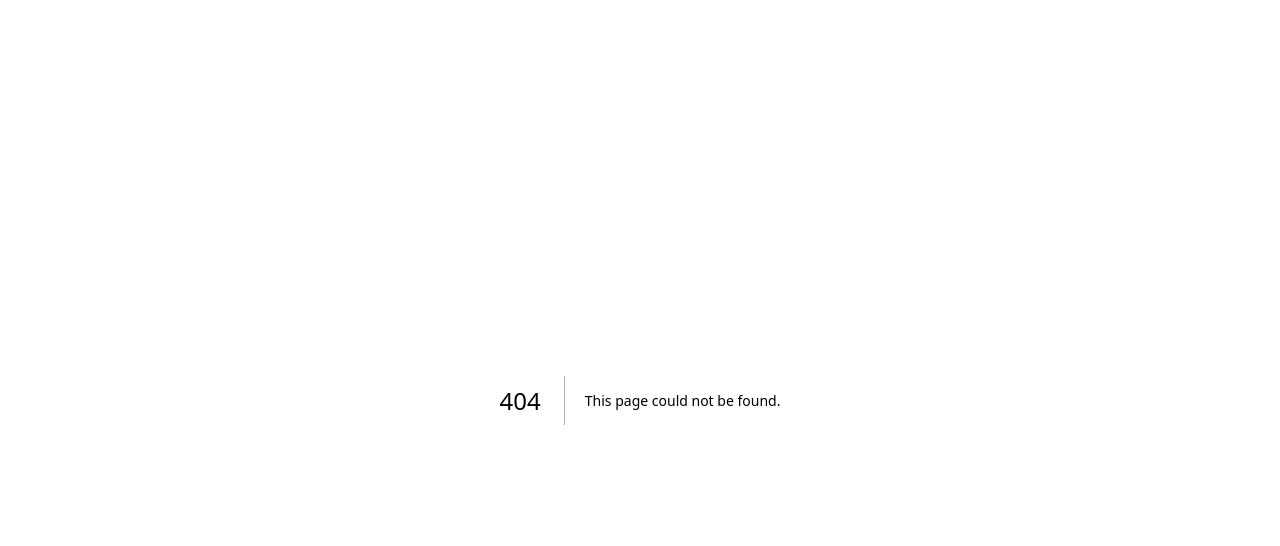
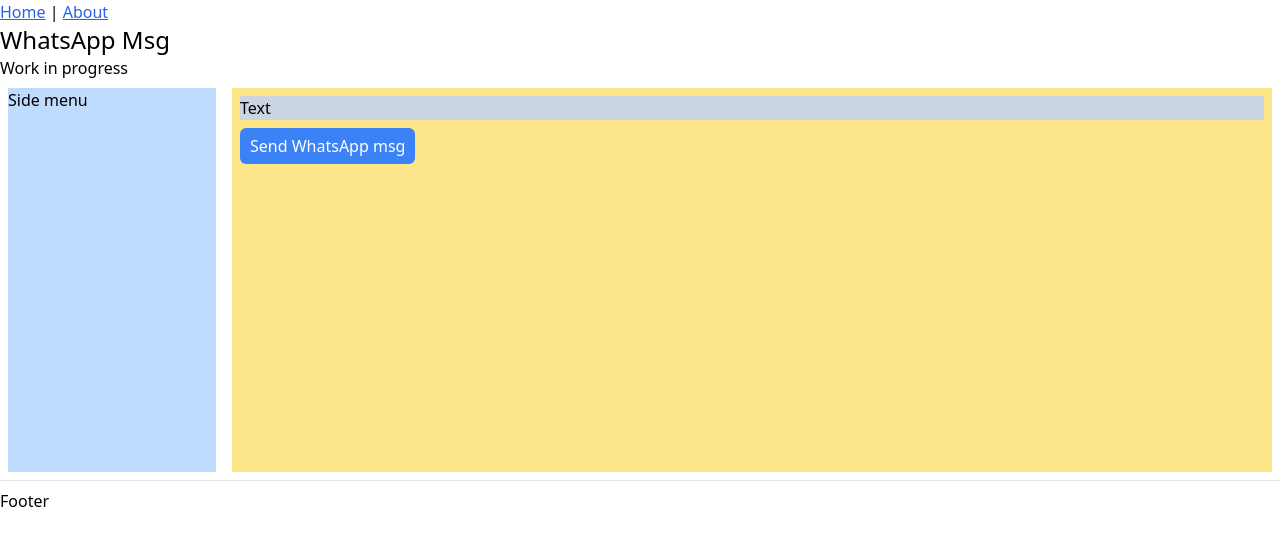
Before and after one commit to Goldiserv/chess-game, a Next.js app in the folder nextjs/: page /whatsapp in a window 1280 px wide. Before the commit this address had no page. Shown: the top 546 px of the page. Built offline with nearby package versions, Linux system fonts and the light colour scheme.

Commit message:
package updates

```diff
--- /dev/null
+++ b/nextjs/components/Button.tsx
@@ -0,0 +1,45 @@
+import { ReactNode } from 'react';
+
+const cssOptions = {
+  disabled: 'text-white bg-gray-300 border-transparent dark:border-gray-600 ',
+  default:
+    'text-white bg-blue-500 hover:bg-blue-700 border-transparent dark:bg-black dark:hover:bg-blue-900 dark:border-gray-600 ',
+  danger:
+    'text-white bg-red-500 hover:bg-red-700 border-transparent dark:bg-red-900 dark:hover:bg-red-700 dark:border-gray-600',
+};
+
+export default function Button({
+  labelText,
+  onClick,
+  extraClassName,
+  id,
+  type,
+  disabled,
+}: {
+  labelText: string | ReactNode;
+  onClick: () => void;
+  extraClassName?: string;
+  id?: string;
+  type?: 'default' | 'danger';
+  disabled?: boolean;
+}) {
+  return (
+    <button
+      id={id}
+      type="button"
+      disabled={disabled}
+      className={`mr-2 inline-block rounded-md text-center px-2 py-1 whitespace-nowrap border-2 ${extraClassName}
+      ${disabled ? cssOptions.disabled : cssOptions[type || 'default']}`}
+      onClick={onClick}
+    >
+      {labelText}
+    </button>
+  );
+}
+
+Button.defaultProps = {
+  extraClassName: '',
+  id: null,
+  type: 'default',
+  disabled: false,
+};
--- a/nextjs/components/Layout.tsx
+++ b/nextjs/components/Layout.tsx
@@ -16,11 +16,11 @@
     </Head>
     <header>
       <nav>
-        <Link href="/">
+        <Link legacyBehavior href="/">
           <a>Home</a>
         </Link>{" "}
         |{" "}
-        <Link href="/about">
+        <Link legacyBehavior href="/about">
           <a>About</a>
         </Link>
       </nav>
--- a/nextjs/components/ListItem.tsx
+++ b/nextjs/components/ListItem.tsx
@@ -8,7 +8,7 @@
 }
 
 const ListItem = ({ data }: Props) => (
-  <Link href="/users/[id]" as={`/users/${data.id}`}>
+  <Link legacyBehavior href="/users/[id]" as={`/users/${data.id}`}>
     <a>
       {data.id}: {data.name}
     </a>
--- a/nextjs/pages/about.tsx
+++ b/nextjs/pages/about.tsx
@@ -9,7 +9,7 @@
         This site holds small projects and/or example solutions to problems.
       </p>
       <p>
-        <Link href="/">
+        <Link legacyBehavior href="/">
           <button className="text-white bg-blue-600 hover:bg-blue-700 p-2 rounded">
             Home
           </button>
--- a/nextjs/pages/api-hook.tsx
+++ b/nextjs/pages/api-hook.tsx
@@ -22,7 +22,7 @@
           </pre>
         </p>
         <p>
-          <Link href="/">
+          <Link legacyBehavior href="/">
             <button className="text-white bg-blue-600 hover:bg-blue-700 p-2 rounded">
               Home
             </button>
--- a/nextjs/pages/getStaticProps.tsx
+++ b/nextjs/pages/getStaticProps.tsx
@@ -11,7 +11,7 @@
         </p>
         <p>Next.js has {stars} ⭐️ {"<--"} no. stars generated via static props</p>
         <p>
-          <Link href="/">
+          <Link legacyBehavior href="/">
             <button className="text-white bg-blue-600 hover:bg-blue-700 p-2 rounded">
               Home
             </button>
--- a/nextjs/pages/index.tsx
+++ b/nextjs/pages/index.tsx
@@ -9,7 +9,7 @@
       <ul>
         <b>Programming patterns / features</b>
         <li>
-          <Link href="/users">
+          <Link legacyBehavior href="/users">
             <a>Users List</a>
           </Link>
         </li>
@@ -17,40 +17,45 @@
           <a href="/api/users">Users API</a>
         </li>
         <li>
-          <Link href="/chess-drag-drop">
+          <Link legacyBehavior href="/chess-drag-drop">
             <a>Chess drag drop</a>
           </Link>
         </li>
         <li>
-          <Link href="/getStaticProps">
+          <Link legacyBehavior href="/getStaticProps">
             <a>getStaticProps</a>
           </Link>
         </li>
         <li>
-          <Link href="/api-hook">
+          <Link legacyBehavior href="/api-hook">
             <a>api-hook</a>
           </Link>
         </li>
         <b>Ticker Tools</b>
         <li>
-          <Link href="/ticker-tool">
+          <Link legacyBehavior href="/ticker-tool">
             <a>Ticker Tool</a>
           </Link>
         </li>
         <li>
-          <Link href="/yahoo-finance">
+          <Link legacyBehavior href="/yahoo-finance">
             <a>yahoo-finance</a>
           </Link>
         </li>
         <b>3rd party integrations</b>
         <li>
-          <Link href="/twilio">
+          <Link legacyBehavior href="/twilio">
             <a>Twilio</a>
           </Link>
         </li>
         <li>
           <Link href="/stripe">
-            <a>Stripe</a>
+            Stripe
+          </Link>
+        </li>
+        <li>
+          <Link href="/whatsapp">
+            WhatsApp
           </Link>
         </li>
       </ul>
--- a/nextjs/pages/ticker-tool.tsx
+++ b/nextjs/pages/ticker-tool.tsx
@@ -27,7 +27,7 @@
       </div>
     </div>
 
-    {/* <Link href="/">
+    {/* <Link legacyBehavior href="/">
         <button className="text-white bg-blue-600 hover:bg-blue-700 p-2 rounded">Home</button>
       </Link> */}
   </Layout>
--- a/nextjs/pages/users/index.tsx
+++ b/nextjs/pages/users/index.tsx
@@ -19,7 +19,7 @@
     <p>You are currently on: /users</p>
     <List items={items} />
     <p>
-      <Link href="/">
+      <Link legacyBehavior href="/">
         <a>Home</a>
       </Link>
     </p>
--- /dev/null
+++ b/nextjs/pages/whatsapp.tsx
@@ -0,0 +1,35 @@
+// import Link from "next/link";
+import Button from "../components/Button";
+import Layout from "../components/Layout";
+import React from "react";
+
+function TickerToolPage() {
+
+  return (
+    <Layout title="WhatsApp Msg">
+      <h1 className="text">WhatsApp Msg</h1>
+      <p className="">Work in progress</p>
+
+      <div className="flex">
+        <div className="bg-blue-200 w-1/5 h-96 m-2">
+          <p> Side menu</p>
+        </div>
+
+        <div className="block bg-amber-200 w-full h-96  m-2">
+          <div className="bg-slate-300 m-2">Text</div>
+          <Button
+            labelText="Send WhatsApp msg"
+            onClick={() => {
+              // sendWhatsApp();
+            }}
+            extraClassName="ml-2"
+          />
+
+          <div></div>
+        </div>
+      </div>
+    </Layout>
+  );
+}
+
+export default TickerToolPage;
--- a/package.json
+++ b/package.json
@@ -2,8 +2,8 @@
     "private": true,
     "scripts": {},
     "devDependencies": {
-        "@types/node": "^12.12.21",
-        "typescript": "^4.5.5"
+        "@types/node": "^18.15.11",
+        "typescript": "^5.0.3"
     },
     "dependencies": {
         "cheerio": "^1.0.0-rc.10",
```
Also changed, not shown: nextjs/package.json (+12 -12 lines), 2 other files (tests, documents, lock files or other folders).
